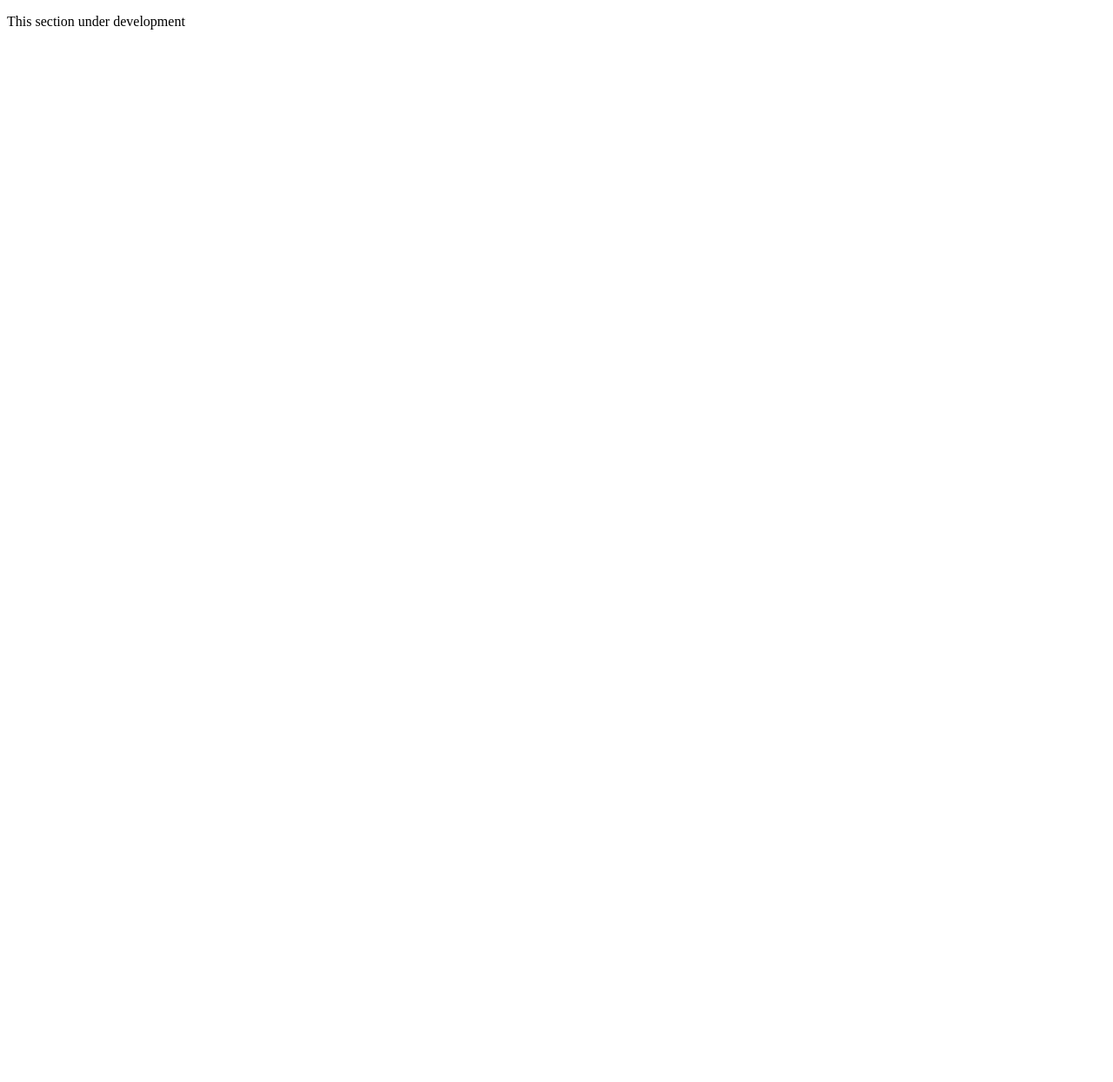
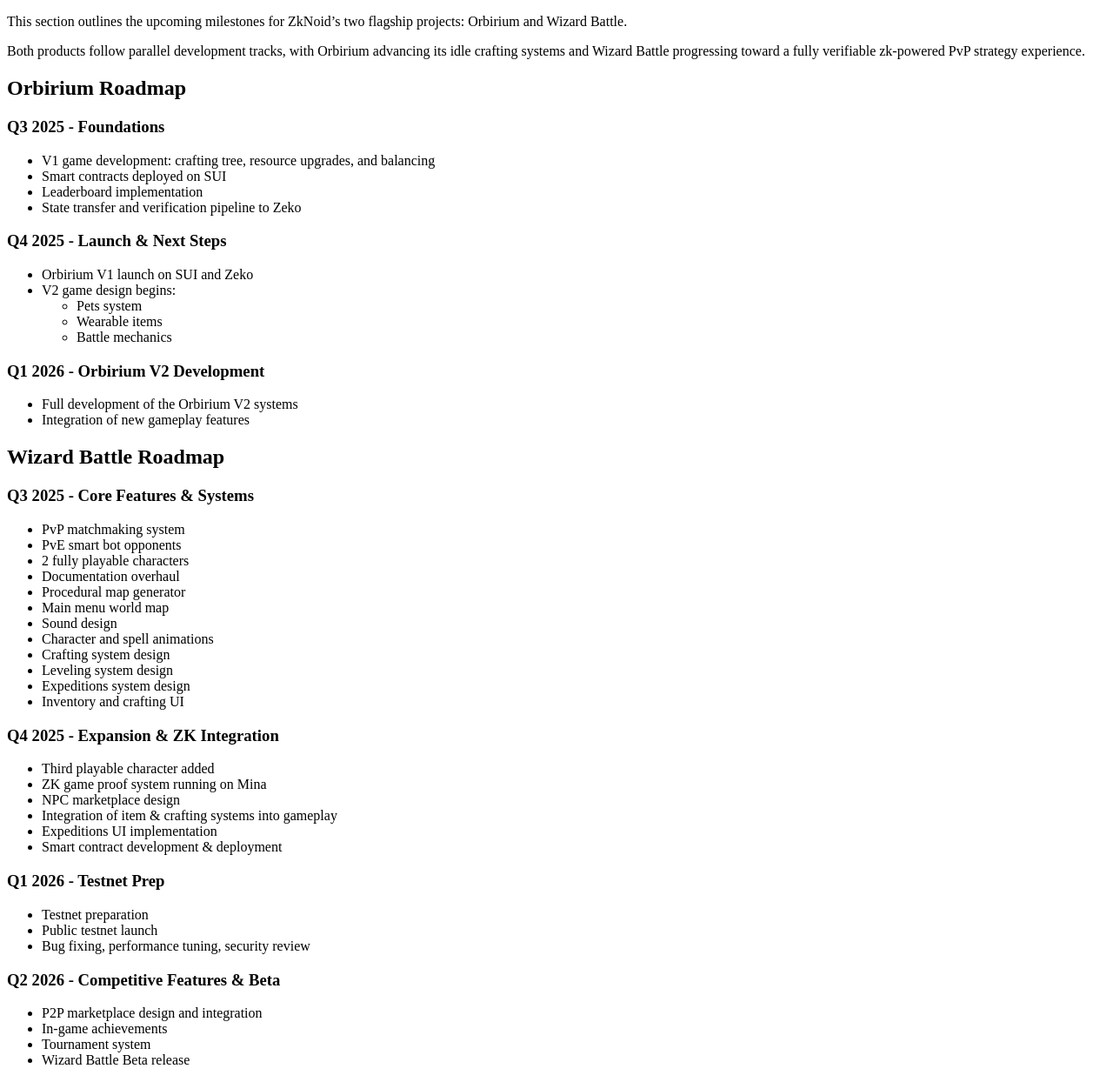
Before and after one commit to ZkNoid/docs, a Next.js app: page /docs/roadmap in a window 1280 px wide. Shown: the whole page at 87% size. Before the commit the page ends 800 px from the top, so only its background shows below. Built offline with nearby package versions, Linux system fonts and the light colour scheme.

Commit message:
Update roadmap.mdx
Roadmap update

```diff
--- a/pages/docs/roadmap.mdx
+++ b/pages/docs/roadmap.mdx
@@ -1 +1,64 @@
-This section under development
+This section outlines the upcoming milestones for ZkNoid’s two flagship projects: Orbirium and Wizard Battle.
+
+Both products follow parallel development tracks, with Orbirium advancing its idle crafting systems and Wizard Battle progressing toward a fully verifiable zk-powered PvP strategy experience.
+
+## **Orbirium Roadmap**
+
+### **Q3 2025 - Foundations**
+
+- V1 game development: crafting tree, resource upgrades, and balancing
+- Smart contracts deployed on SUI
+- Leaderboard implementation
+- State transfer and verification pipeline to Zeko
+
+### **Q4 2025 - Launch & Next Steps**
+
+- Orbirium V1  launch on SUI and Zeko
+- V2 game design begins:
+    - Pets system
+    - Wearable items
+    - Battle mechanics
+
+### **Q1 2026 - Orbirium V2 Development**
+
+- Full development of the Orbirium V2 systems
+- Integration of new gameplay features
+
+## **Wizard Battle Roadmap**
+
+### **Q3 2025 - Core Features & Systems**
+
+- PvP matchmaking system
+- PvE smart bot opponents
+- 2 fully playable characters
+- Documentation overhaul
+- Procedural map generator
+- Main menu world map
+- Sound design
+- Character and spell animations
+- Crafting system design
+- Leveling system design
+- Expeditions system design
+- Inventory and crafting UI
+
+### **Q4 2025 - Expansion & ZK Integration**
+
+- Third playable character added
+- ZK game proof system running on Mina
+- NPC marketplace design
+- Integration of item & crafting systems into gameplay
+- Expeditions UI implementation
+- Smart contract development & deployment
+
+### **Q1 2026 - Testnet Prep**
+
+- Testnet preparation
+- Public testnet launch
+- Bug fixing, performance tuning, security review
+
+### **Q2 2026 - Competitive Features & Beta**
+
+- P2P marketplace design and integration
+- In-game achievements
+- Tournament system
+- Wizard Battle Beta release
```
